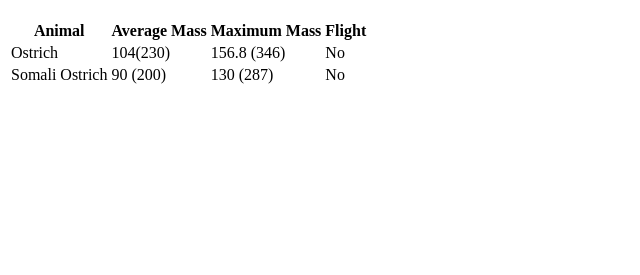
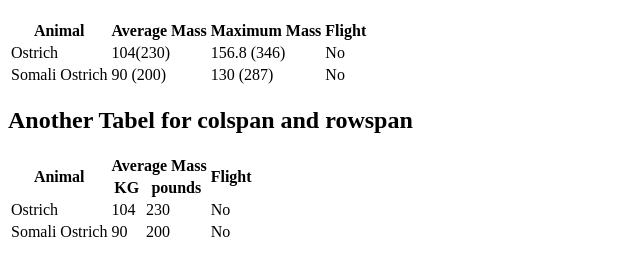
Before and after one commit to mehmedmaljoki/WebDeveloperBootCamp, a plain HTML site: page html/haviest_birds.html in a window 1280 px wide. Shown: the part 61-336 px from the top of the page, without its empty margins (0-640 px from the left). Drawn offline with Linux system fonts and the light colour scheme.

Commit message:
add row and colspan

```diff
--- a/html/haviest_birds.html
+++ b/html/haviest_birds.html
@@ -11,12 +11,15 @@
 <body>
     <h1>Haviest Birds Table</h1>
     <table>
+        <thead>
             <tr>
                 <th>Animal</th>
                 <th>Average Mass</th>
                 <th>Maximum Mass</th>
                 <th>Flight</th>
             </tr>
+        </thead>
+        <tbody>
             <tr>
                 <td>Ostrich</td>
                 <td>104(230)</td>
@@ -29,6 +32,36 @@
                 <td>130 (287)</td>
                 <td>No</td>
             </tr>
+        </tbody>
+    </table>
+
+    <h2>Another Tabel for colspan and rowspan</h2>
+    <table>
+        <thead>
+            <tr>
+                <th rowspan="2">Animal</th>
+                <th colspan="2">Average Mass</th>
+                <th rowspan="2">Flight</th>
+            </tr>
+            <tr>
+                <th>KG</th>
+                <th>pounds</th>
+            </tr>
+        </thead>
+        <tbody>
+            <tr>
+                <td>Ostrich</td>
+                <td>104</td>
+                <td>230</td>
+                <td>No</td>
+            </tr>
+            <tr>
+                <td>Somali Ostrich</td>
+                <td>90</td>
+                <td>200</td>
+                <td>No</td>
+            </tr>
+        </tbody>
     </table>
 
 </body>
```
Lines whose indentation alone changed are shown as unchanged.
